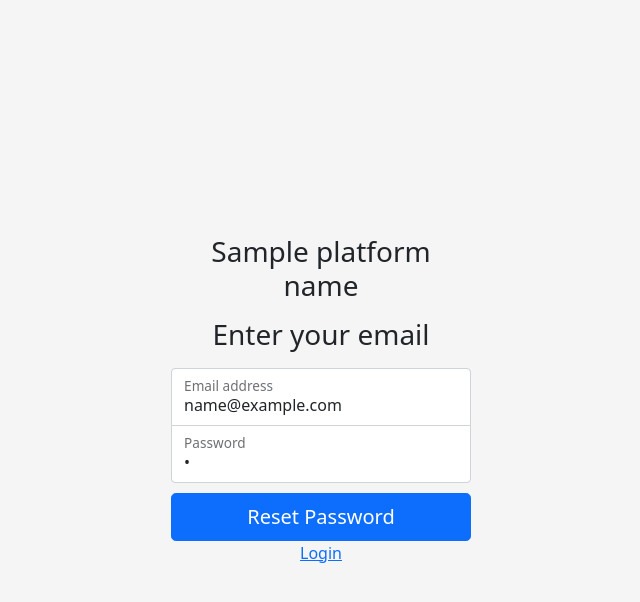
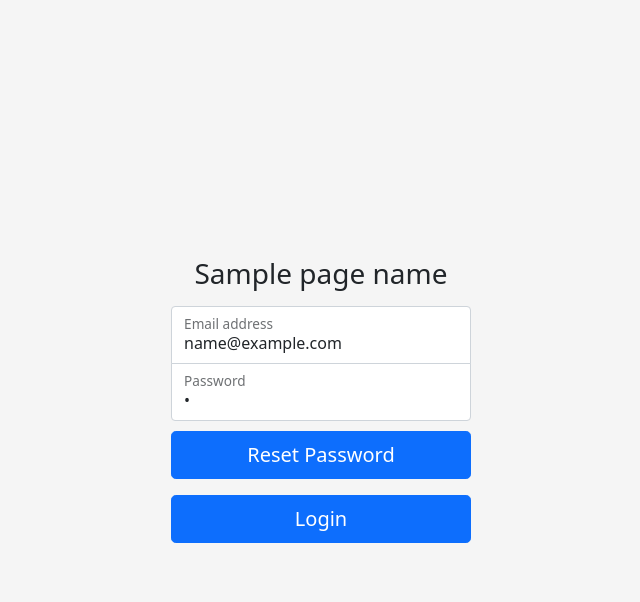
Before and after one commit to josev814/csc470_ntss, a Python web app: template ntss_www/ntss/templates/forgot_password.html in a window 1280 px wide. Shown: the top 602 px of the page, without its empty margins (319-959 px from the left). Run offline with Jinja, Linux system fonts and the light colour scheme; the template is opened without the code that fills it: most values are stand-ins (such as "Sample title", 1, 10 or a date in 2020).

Commit message:
Forgot Password Branch Improvements * Improvements to register.html * Added Login button besides Save button * Improvements to forgot_password.html * Added Login button below forgot button * Took out click here to log in from controllers users.py and ntss.py

```diff
--- a/ntss_www/ntss/controllers/ntss.py
+++ b/ntss_www/ntss/controllers/ntss.py
@@ -84,7 +84,7 @@ class NtssController(BaseController):
             elif not user_email or not user_ctrl.valid_user(email=user_email):
                 message = 'Invalid Email Address'
             elif user_ctrl.change_password(user_email, password):
-                message = 'Password successfully changed. Click here to login.'
+                message = 'Password successfully changed.'
             else:
                 message = 'Failed to update password'
         return NtssViews().forgot_password(user_email, message)
--- a/ntss_www/ntss/controllers/users.py
+++ b/ntss_www/ntss/controllers/users.py
@@ -108,7 +108,7 @@ class UsersController(BaseController):
                     posted_values['email'], posted_values['password'], posted_values
                 )
                 if user_guid:
-                    message = "User registered successfully. Click here to login."
+                    message = "User registered successfully."
         return UserViews().register_user(posted_values, message)
 
     def _verify_register_user_form(self, posted_values):
@@ -239,7 +239,7 @@ class UsersController(BaseController):
         # Get current user session
         # pass the user info to views
         # Ensure that the role for the user is detected in the navigation
-        # TODO: use session to load current user info
+        # TODO: use session to load current user info``
         #sid = self._get_session_id()
         #session_data = self._get_session_data(sid)
         user_info = {'user_roles': 'NTSS_ADMIN'}
--- a/ntss_www/ntss/templates/forgot_password.html
+++ b/ntss_www/ntss/templates/forgot_password.html
@@ -2,11 +2,10 @@
 <body class="text-center">
   <main class="form-signin">
     {% if errors: %}
-    {% include "blocks/login_redirect.html" %}
+    {% include "blocks/error_modal.html" %}
     {% endif %}
     <form method="POST">
-      <h1 class="h3 mb-3 fw-normal">{{ platformName }}</h1>
-      <h2 class="h3 mb-3 fw-normal">Enter your email</h2>
+      <h1 class="h3 mb-3 fw-normal">{{ pageName }}</h1>
       <div class="form-floating">
         <input type="email" class="form-control" id="email-input" name="email" placeholder="name@example.com" {% if email: %} value="{{ email }}" {% endif %} required>
         <label for="email-input">Email address</label>
@@ -14,8 +13,8 @@
         <input type="password" class="form-control" id="floatingPassword" name="password" placeholder="Password"  {% if password: %} value="{{ password }}" {% endif %} required>
         <label for="floatingPassword">Password</label>
       </div>
-      <button class="w-100 btn btn-lg btn-primary" type="submit">Reset Password</button>
-      <a href="/">Login</a>
+      <button class="w-100 btn btn-lg btn-primary mb-3" type="submit">Reset Password</button>
+      <a class="w-100 btn btn-lg btn-primary" href="/">Login</a>
     </form>
   </main>
 </body>
```
Also changed, not shown: ntss_www/ntss/templates/ntss/register.html (+9 -2 lines).
